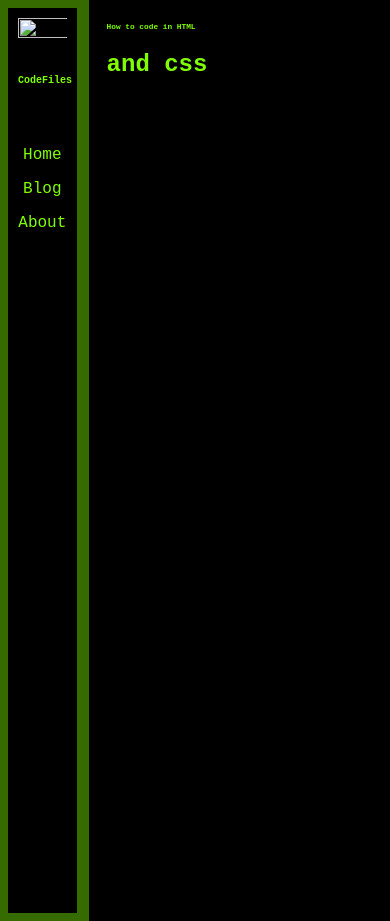
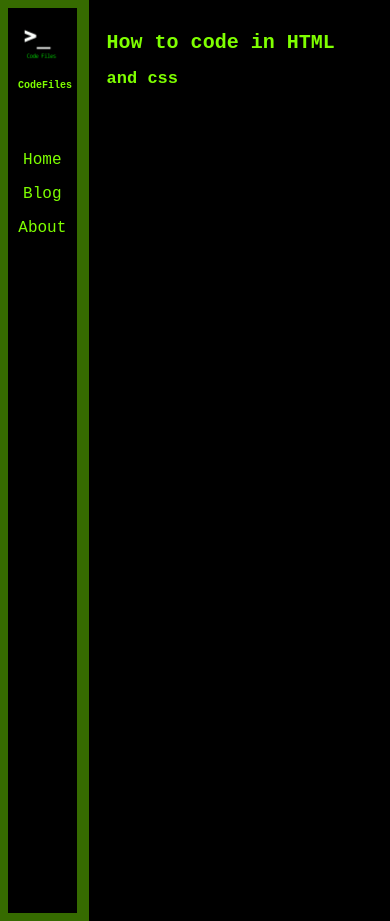
Before and after one commit to JimmyBinoculars/CodeFiles, a plain HTML site: page Blogs/0001/index.html in a window 390 px wide. Drawn offline with Linux system fonts and the light colour scheme; files that its build step writes are made by us from their sources; a web font is replaced by a local one.

Commit message:
update scaling
updated scaling on how to code in html

```diff
--- a/Blogs/0001/index.html
+++ b/Blogs/0001/index.html
@@ -5,8 +5,8 @@
 	<title>CodeFiles</title>
     <meta name="viewport" content="width=device-width, initial-scale=1.0">
 	<link rel="icon" type="image/png"
-	href="../images/favicon.png">
-	<link href="../css/home.css" rel="stylesheet" />
+	href="../../images/favicon.png">
+	<link href="../../css/home.css" rel="stylesheet" />
     <link rel="preconnect" href="https://fonts.googleapis.com">
     <link rel="preconnect" href="https://fonts.gstatic.com" crossorigin>
     <link href="https://fonts.googleapis.com/css2?family=Nanum+Gothic+Coding&display=swap" rel="stylesheet">
@@ -15,19 +15,19 @@
     <div class="row">
         <div class="column">
             <div class="inside">
-                <a href="./index.html" style="text-decoration:none">
-                    <img src="../images/favicon.png" class="bar-img" width="200" height="200" />
-                <h2 id="title" >CodeFiles</h2>
+                <a href="../../Home/index.html" style="text-decoration:none">
+                    <img src="../../images/favicon.png" class="bar-img" width="200" height="200" />
+                    <h2 id="title" >CodeFiles</h2>
                 </a>
                 <br />
                 <br />
-                <a href="" class="click-anchor">
+                <a href="../../Home/index.html" class="click-anchor">
                     <p class="click">Home</p>
                 </a>
-                <a href="../Blog/index.html" class="click-anchor">
+                <a href="../../Blog/index.html" class="click-anchor">
                     <p class="click">Blog</p>
                 </a>
-                <a href="../About/index.html" class="click-anchor">
+                <a href="../../About/index.html" class="click-anchor">
                     <p class="click">About</p>
                 </a>
             </div>
--- a/css/home.css
+++ b/css/home.css
@@ -11,16 +11,34 @@ h1 {
     #title {
       font-size: 40px;
     }
+    h1 {
+        font-size: 40px;
+    }
+    h2 {
+        font-size: 25px;
+    }
   }
 
   @media screen and (max-width: 850px) {
     #title {
       font-size: 20px;
     }
+    h1 {
+        font-size: 40px;
+    }
+    h2 {
+        font-size: 25px;
+    }
   }
   @media screen and (max-width: 600px) {
     #title {
         font-size: 10px;
+    }
+    h1 {
+        font-size: 20px;
+    }
+    h2 {
+        font-size: 17px;
     }
   }
 
```
